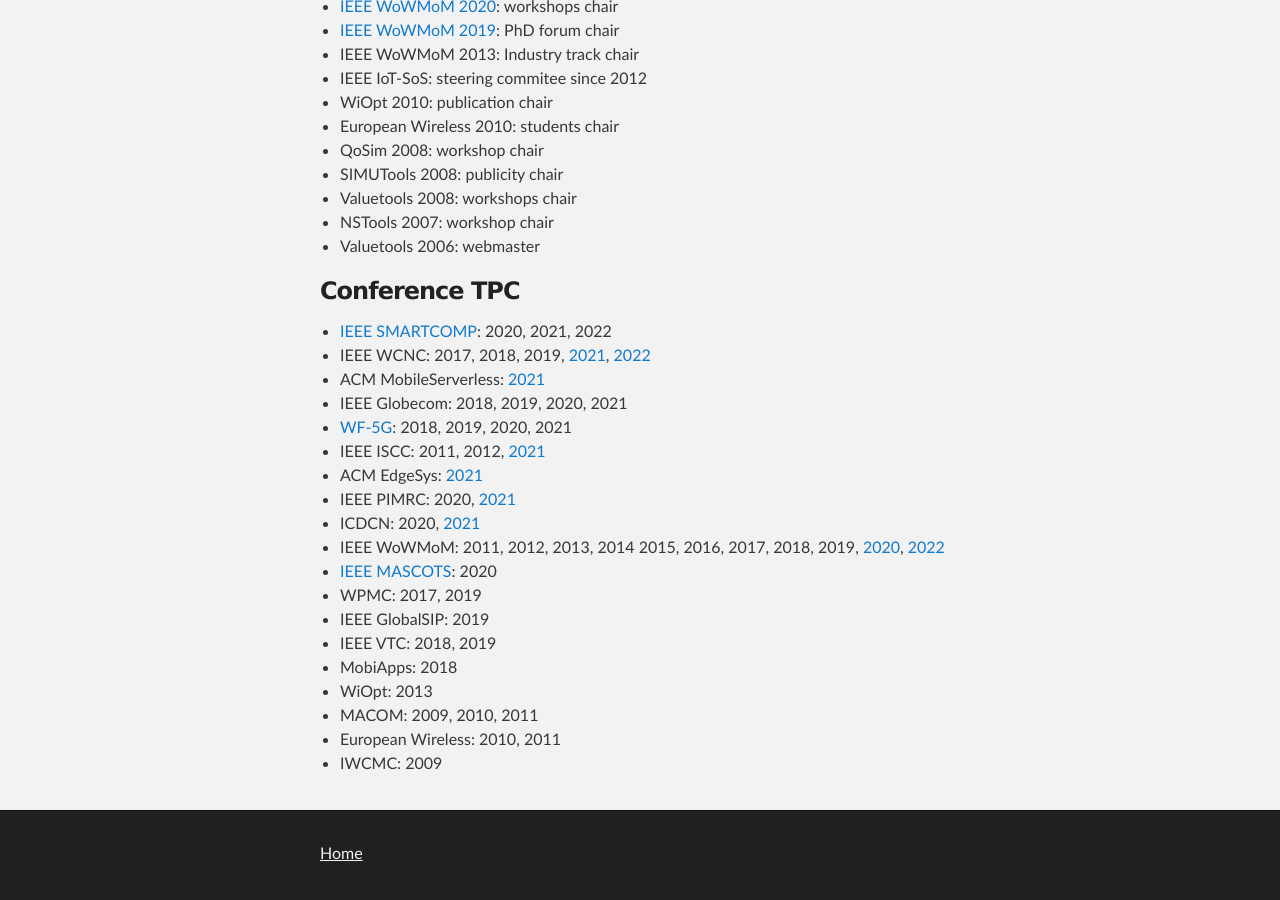
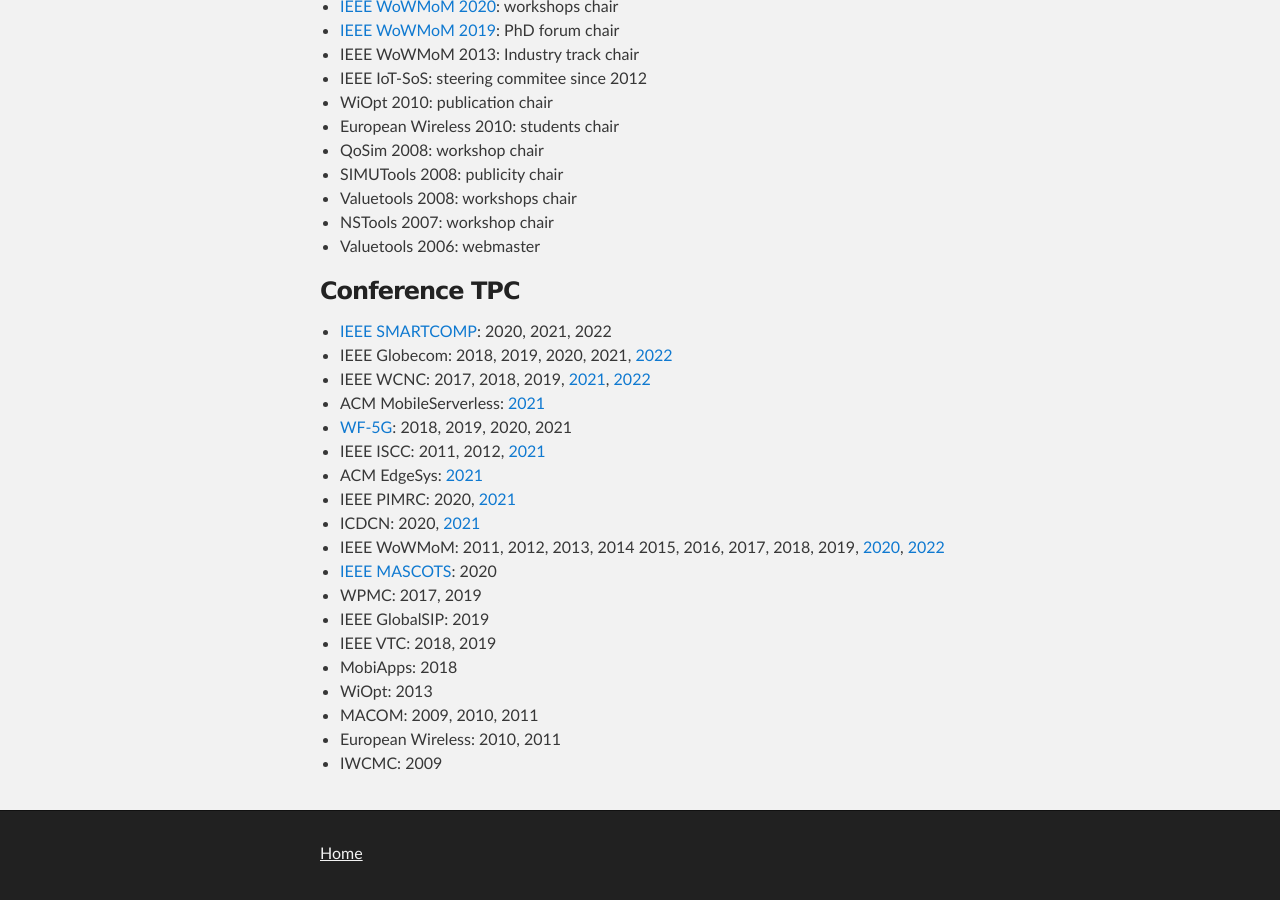
Before and after one commit to ccicconetti/ccicconetti.github.io, a Jekyll site: the page built from editorial.md, in a window 1280 px wide and 900 px high, scrolled down 722 px. Built offline with Jekyll 4.4.1, drawn with Linux system fonts in a browser that asks for light colours.

Commit message:
Update TPC participation

```diff
--- a/editorial.md
+++ b/editorial.md
@@ -35,9 +35,9 @@ layout: page
 ### Conference TPC
 
 - [IEEE SMARTCOMP](https://www.smart-comp.info/): 2020, 2021, 2022
+- IEEE Globecom: 2018, 2019, 2020, 2021, [2022](https://globecom2022.ieee-globecom.org/)
 - IEEE WCNC: 2017, 2018, 2019, [2021](https://wcnc2021.ieee-wcnc.org/), [2022](https://wcnc2022.ieee-wcnc.org/)
 - ACM MobileServerless: [2021](https://www.it.uc3m.es/mbsvless21/)
-- IEEE Globecom: 2018, 2019, 2020, 2021
 - [WF-5G](https://ieee-wf-5g.org/): 2018, 2019, 2020, 2021
 - IEEE ISCC: 2011, 2012, [2021](https://iscc2021.unipi.gr/)
 - ACM EdgeSys: [2021](https://edge-sys.github.io/2021/)
```
